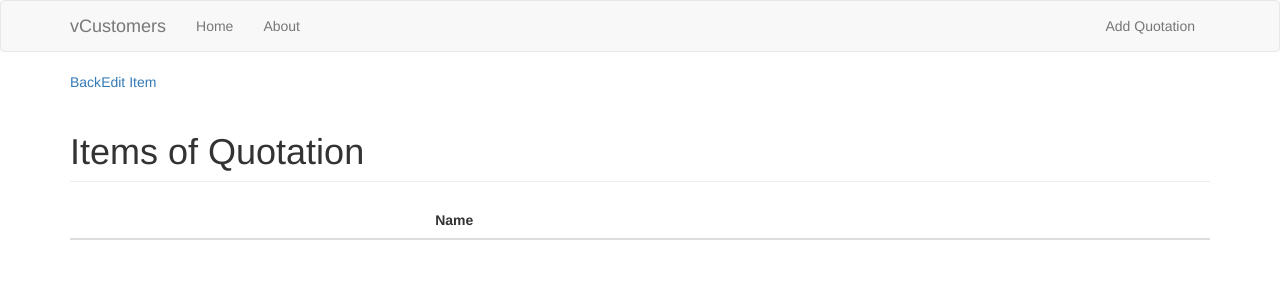
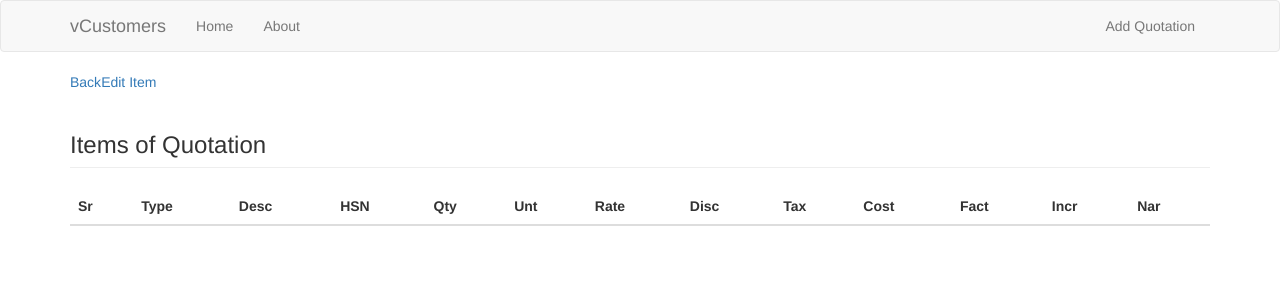
Before and after one commit to ankuryu/QuoMaster, a Vue app: page /items in a window 1280 px wide. Shown: the top 300 px of the page. Built offline with nearby package versions, Linux system fonts and the light colour scheme.

Commit message:
more changes to quoitm and tnc

```diff
--- a/src/components/items.vue
+++ b/src/components/items.vue
@@ -2,19 +2,38 @@
 <div class="itms container">
   <router-link to="/onequo">Back</router-link>
   <router-link to="/oneitem">Edit Item</router-link>
-  <h1 class="page-header">Items of Quotation</h1>
+  <h3 class="page-header">Items of Quotation</h3>
 <table class="table table-striped">
     <thead>
       <tr>
-        <th></th>
-        <th></th>
-        <th>Name</th>
-        <th></th>
+        <th>Sr</th>
+        <th>Type</th>
+        <th>Desc</th>
+        <th>HSN</th>
+        <th>Qty</th>
+        <th>Unt</th>
+        <th>Rate</th>
+        <th>Disc</th>
+        <th>Tax</th>
+        <th>Cost</th>
+        <th>Fact</th>
+        <th>Incr</th>
+        <th>Nar</th>
       </tr>
     </thead>
     <tbody>
 
       <tr v-for="item in items">
+        <td>{{}}</td>
+        <td>{{}}</td>
+        <td>{{}}</td>
+        <td>{{}}</td>
+        <td>{{}}</td>
+        <td>{{}}</td>
+        <td>{{}}</td>
+        <td>{{}}</td>
+        <td>{{}}</td>
+        <td>{{}}</td>
         <td>{{}}</td>
         <td>{{}}</td>
         <td>{{}}</td>
--- a/src/components/tnc.vue
+++ b/src/components/tnc.vue
@@ -5,20 +5,35 @@
   <label for="rats">Rates:</label>
 <input type="text" placeholder="Rates:" v-model="rates"/>
 <br>
-  <label for="dlvl">Delivery</label>
-<input type="text" placeholder="Delivery :" v-model="dlvl"/>
+  <label for="dlvtm">Delivery</label>
+<input type="text" placeholder="Delivery :" v-model="dlvtm"/> &nbsp;
+<input type="text" placeholder="Dlvy Units" v-model="dlvunt"/>
 <br>
 <label for="pmt">pmt</label>
-<input type="text" placeholder="Payment : " v-model="pmt" />
+<input type="text" placeholder="Payment : " v-model="pmt" /> &nbsp;
+<input type="text" placeholder="Pmt Unts" v-model="pmtunt" />
 <br>
 <label for="disc">Discount</label>
 <input type="text" placeholder="Discount: " v-model="disc">
 <br>
 <label for="gst">GST</label>
-<input type="text" placeholder="GST : " v-model="gst"/>
+<input type="text" placeholder="GST : " v-model="tax"/>
 <br>
 <label for="vld">Validity</label>
-<input type="text" placeholder="Validity : " v-model="vld"/>
+<input type="text" placeholder="Validity : " v-model="vld"/> &nbsp;
+<input type="text" placeholder="Vld Units" v-model="vldunt" />
+<br>
+<label for="wrt">Warranty</label>
+<input type="text" placeholder="Validity : " v-model="wrt"/>
+<br>
+<label for="nar1">Narration 1</label>
+<input type="text" placeholder="Narration1: " v-model="nar1"/>
+<br>
+<label for="nar2">Narration 2</label>
+<input type="text" placeholder="Narration 2" v-model="nar2"/>
+<br>
+<label for="nar3">Narration 3</label>
+<input type="text" placeholder="Narration 3 " v-model="nar3"/>
 <br>
 <br>
 <button>Save</button> &nbsp; <button>Cancel</button>
@@ -31,13 +46,21 @@ export default {
 	props : '[]',
 	data() {
     return {
+      qno : "",
       rates: "",
-	    dlvl : "" ,
+	    dlvtm : "" ,
+      dlvunt : "",
+      dlvloc : "",
 	    pmt : "",
+      pmtunt: "",
 	    disc : "",
-	    gst : "" ,
+	    tax: "" ,
+      wrt : "",
 	    vld : "" ,
-	    vldunt : ""
+	    vldunt : "",
+      nar1: "",
+      nar2: "",
+      nar3: ""
     }
   }
 }
```
